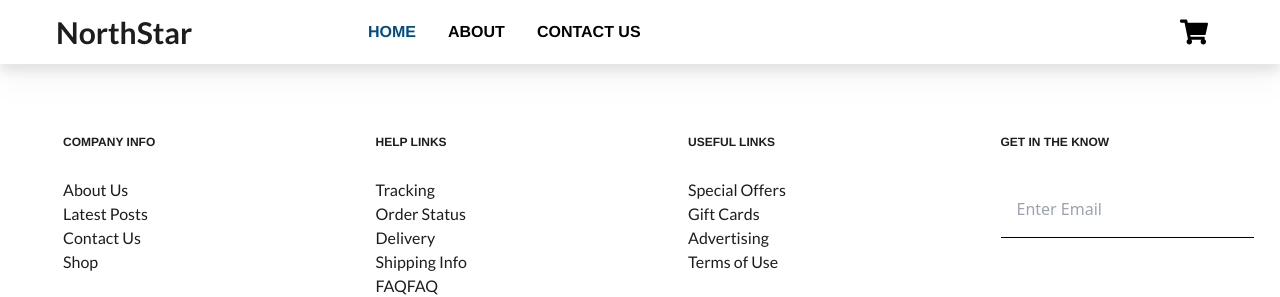
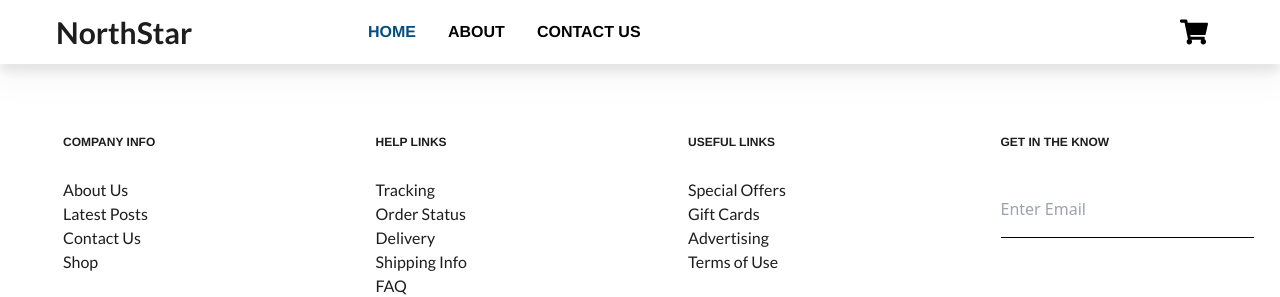
Before and after one commit to Natacha-Danbadan/Fashion-E--Commerce-Task, a React (Create React App) app: page /checkout in a window 1280 px wide. Shown: the top 297 px of the page. Built offline with nearby package versions, Linux system fonts and the light colour scheme.

Commit message:
reviewed

```diff
--- a/src/components/Footer.jsx
+++ b/src/components/Footer.jsx
@@ -34,7 +34,7 @@ function Footer() {
             <Link to='#'>Order Status</Link> <br />
             <Link to='#'>Delivery</Link> <br />
             <Link to='#'>Shipping Info</Link> <br />
-            <Link to='#'>FAQ</Link>FAQ
+            <Link to='#'>FAQ</Link>
 
             </span>
           </div>
@@ -63,17 +63,17 @@ function Footer() {
             GET IN THE KNOW
           </h3>
 
-          <div className=" flex border-b border-black w-[253px] pb-2"> <input class="bg-white focus:outline-none focus:shadow-outline mt-[41px] rounded-lg py-2 px-4 block w-full appearance-none leading-normal" type="text" placeholder="Enter Email" />
+          <div className="border-b border-black w-[253px] pb-2">
 
-          <button className="bg-transparent hover:bg-blue-500 text-blue-700 font-semibold hover:text-white ml-33 px-0  border-blue-500 hover:border-transparent pt-12 rounded border-y-8 border-y-transparent "> </button>
+          <input className="bg-white focus:outline-none focus:shadow-outline mt-[41px] py-2 block w-full appearance-none leading-normal" type="text" placeholder="Enter Email" />
+
            </div>
-
 
         </div>
 
       </div>
 
-      <div className="w-auto mx-[63px] mt-20 grid md:grid-cols-2 gap-y-4 " >
+      <div className="w-auto mx-[63px] mt-20 grid md:grid-cols-2 gap-y-4" >
         <div className='order-2 md:order-1'>
         <span className="h-[17px] font-lato text-base font-normal font-hero">
          &copy; 2020 NorthStar eCommerce
@@ -95,8 +95,6 @@ function Footer() {
 
           </div>
 
-
-
       </div>
 
     </div>
```
